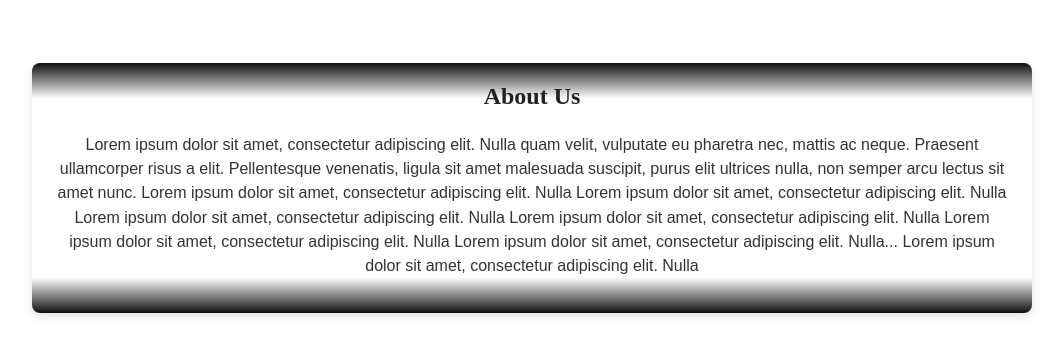
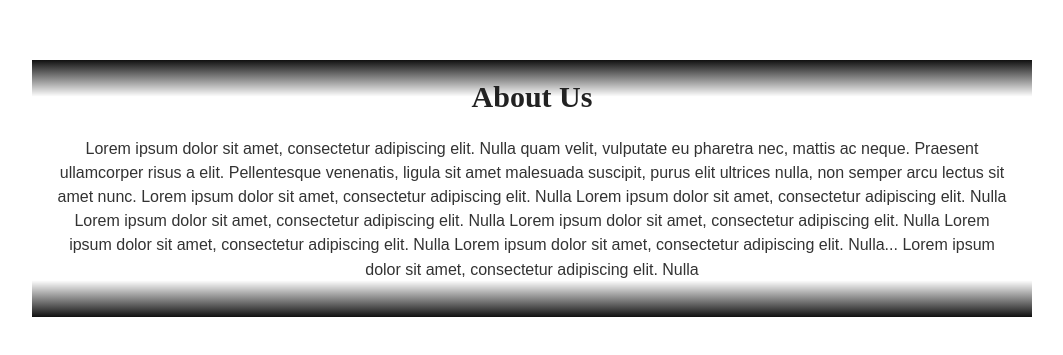
Before and after one commit to Iydeejames/Fortress-of-hope, a React (Create React App) app: page / in a window 1280 px wide. Shown: the part 1986-2341 px from the top of the page, without its empty margins (108-1171 px from the left). Built offline with nearby package versions, Linux system fonts and the light colour scheme.

Commit message:
Update App.css

```diff
--- a/src/App.css
+++ b/src/App.css
@@ -311,15 +311,13 @@ video {
 .about-card {
   background: linear-gradient(rgba(0, 0, 0, 0.938), rgba(255, 255, 255, 0),rgba(255, 255, 255, 0),rgba(255, 255, 255, 0),rgba(255, 255, 255, 0), rgba(255, 255, 255, 0), rgba(255, 255, 255, 0), rgba(0, 0, 0, 0.938));
   padding: 20px;
-  border-radius: 8px;
-  box-shadow: 0 4px 8px rgba(0, 0, 0, 0.1);
   text-align: center;
   max-width: 1000px;
   margin-top: -4rem;
 }
 
 .about-heading {
-  font-size: 24px;
+  font-size: 30px;
   font-weight: bold;
   color: #222;
   margin-bottom: 1.6rem;
```
